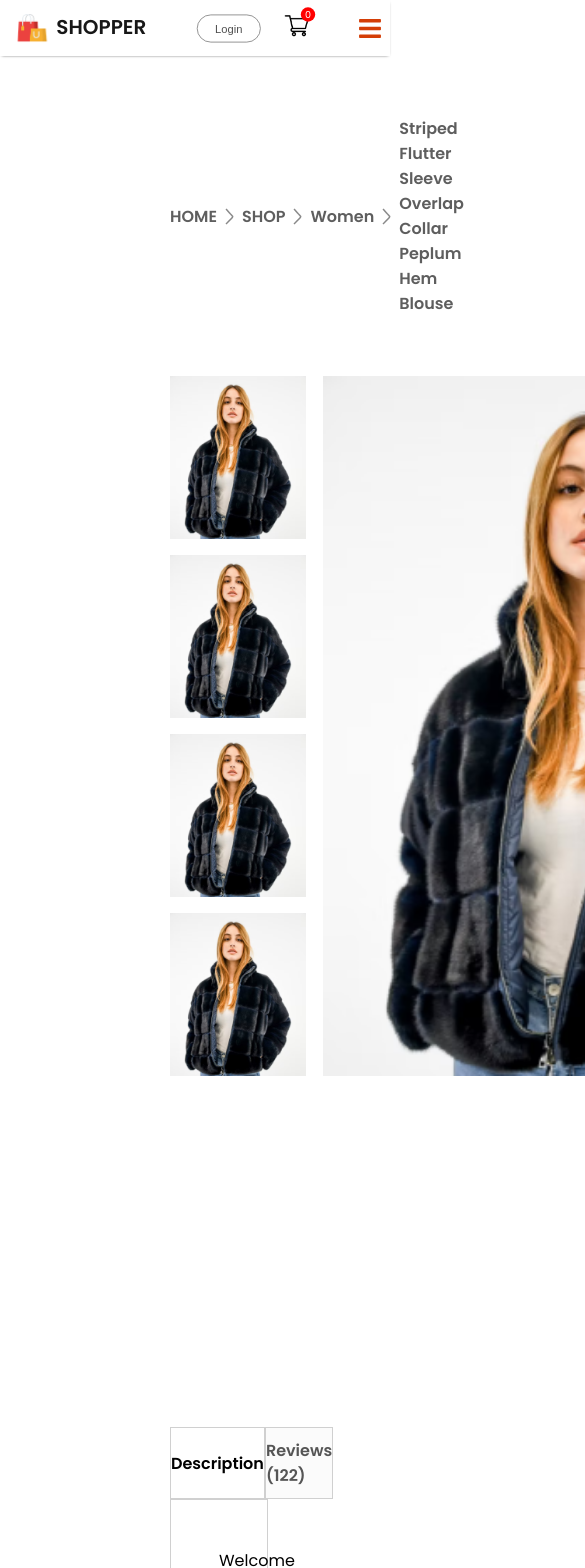
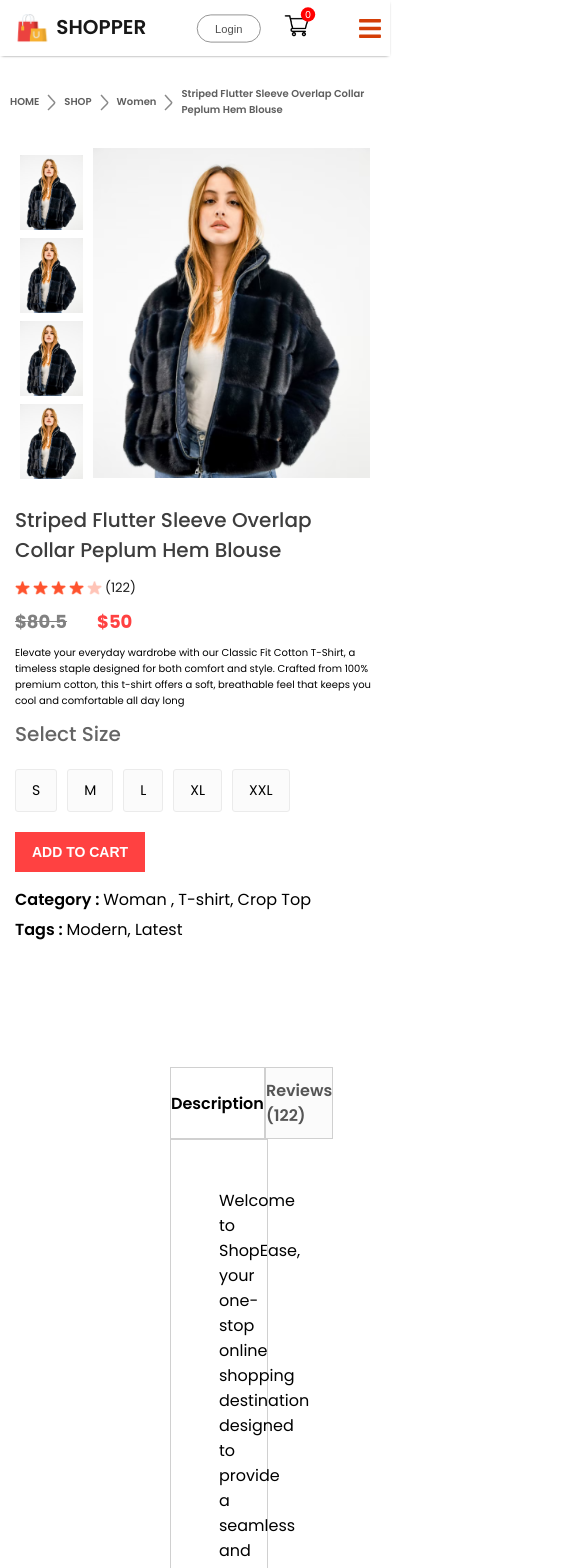
Before and after one commit to hazemmohsen2000/E-commerce, a React (Create React App) app: page /product/1 in a window 390 px wide. Shown: the top 1568 px of the page, 585 px wide, since content can reach past the window. Built offline with nearby package versions, Linux system fonts and the light colour scheme.

Commit message:
product page media queries

```diff
--- a/src/Components/Breadcrums/Breadcrum.css
+++ b/src/Components/Breadcrums/Breadcrum.css
@@ -8,3 +8,26 @@
     margin : 60px 170px ;
     text-transform: capitalize;
 }
+@media(max-width : 1280px){
+    .breadcrum{
+        margin : 30px 50px;
+        font-size: 14px;
+    }
+}
+@media(max-width : 1024px){
+    .breadcrum{
+        margin : 30px 30px;
+        font-size: 13px;
+    }
+}
+@media(max-width : 800px){
+    .breadcrum{
+        margin : 30px 10px;
+        font-size: 12px;
+    }
+}
+@media(max-width : 500px){
+    .breadcrum{
+        font-size: 10px;
+    }
+}
--- a/src/Components/ProductDisplay/Productdisplay.css
+++ b/src/Components/ProductDisplay/Productdisplay.css
@@ -31,7 +31,7 @@
     font-size: 40px;
     font-weight: 700;
 }
-.productdsiplay-right-stars{
+.productdisplay-right-stars{
     display: flex ;
     align-items: center;
     margin-top: 13px;
@@ -94,3 +94,200 @@
 .productdisplay-right-description {
     max-width: 600px;
 }
+@media (max-width : 1280px){
+    .productdisplay{
+         margin : 0px 60px ;
+    }
+   .productdisplay-left{
+    gap: 10px;
+   }
+   .productdisplay-img-list {
+    gap : 10px ;
+   }
+   .productdisplay-img-list img {
+    height: 120px;
+   }
+   .productdisplay-main-img{
+    width : auto ;
+    height : 510px;
+   }
+   .productdisplay-right {
+    margin : 0px 30px ;
+   }
+   .productdisplay-right h1 {
+    font-size: 22px;
+   }
+   .productdisplay-right-stars{
+    gap : 3px ;
+    font-size: 13px;
+   }
+   .productdisplay-right-prices{
+    margin : 10px 0px ;
+    font-size: 18px;
+   }
+   .productdisplay-right-description{
+    font-size : 13px ;
+   }
+   .productdisplay-right-size h1 {
+    margin-top : 20px ;
+   }
+   .productdisplay-right-sizes div {
+    padding : 14px 20px ;
+   }
+   .productdisplay-right button {
+    width : 150px ;
+    padding: 15px 0px;
+    margin-bottom: 20px;
+   }
+   .productdisplay-right-category{
+    margin-top: 5px;
+    font-size: 14px;
+  }
+}
+@media (max-width : 1024px){
+    .productdisplay{
+         margin : 0px 30px ;
+    }
+   .productdisplay-left{
+    gap: 5px;
+   }
+
+   .productdisplay-img-list img {
+    height: 80px;
+   }
+   .productdisplay-main-img{
+    height : 350px;
+   }
+
+   .productdisplay-right h1 {
+    font-size: 18px;
+   }
+   .productdisplay-right-stars img {
+  width: 15px;
+   }
+
+   .productdisplay-right-description{
+    font-size : 12px ;
+   }
+   .productdisplay-right-sizes{
+    margin-top: 10px 0;
+   }
+   .productdisplay-right-sizes div {
+    padding : 10px 16px ;
+    font-size: 12px;
+   }
+   .productdisplay-right button {
+    width : 120px ;
+    padding: 10px 0px;
+    margin-bottom: 10px;
+    font-size: 14px;
+   }
+   .productdisplay-right-category{
+    font-size: 12px;
+  }
+}
+@media (max-width : 800px){
+    .productdisplay{
+         margin : 0px 10px ;
+    }
+   .productdisplay-left{
+    gap: 0px;
+    flex-direction: column-reverse;
+    align-items: center;
+    justify-content: start;
+   }
+
+   .productdisplay-img-list{
+    flex-direction: row;
+    gap: 6px;
+   }
+   .productdisplay-img-list img {
+    height: 70px;
+   }
+   .productdisplay-main-img{
+    height : 300px;
+   }
+
+   .productdisplay-right h1 {
+    font-size: 14px;
+   }
+   .productdisplay-right-stars img {
+     width: 13px;
+   }
+
+   .productdisplay-right-description{
+    font-size : 10px ;
+   }
+   .productdisplay-right-sizes{
+    margin-top: 10px ;
+   }
+   .productdisplay-right-size  h1 {
+    margin-top : 10px ;
+   }
+   .productdisplay-right-sizes div {
+    padding : 4px 11px ;
+   }
+   .productdisplay-right button {
+    width : 100px ;
+
+    font-size: 12px;
+   }
+   .productdisplay-right-category{
+    font-size: 10px;
+  }
+}
+@media (max-width : 500px){
+    .productdisplay{
+        flex-direction: column;
+    }
+   .productdisplay-left{
+    gap: 10px;
+    flex-direction: row;
+    margin : auto ;
+    justify-content: start;
+   }
+
+   .productdisplay-img-list{
+    flex-direction: column;
+    gap: 8px;
+   }
+   .productdisplay-img-list img {
+    height: 75px;
+   }
+   .productdisplay-main-img{
+    height : 330px;
+   }
+   .productdisplay-right {
+    margin : 5px;
+   }
+   .productdisplay-right h1 {
+    font-size: 20px;
+    margin-top : 15px;
+    font-weight: 500;
+   }
+   .productdisplay-right-stars img {
+     width: 15px;
+   }
+
+
+   .productdisplay-right-sizes{
+    gap: 10px;
+    margin : 20px 0px ;
+}
+   .productdisplay-right-size  h1 {
+    margin-top : 10px ;
+   }
+   .productdisplay-right-sizes div {
+    padding : 10px 16px ;
+    font-size: 14px;
+   }
+   .productdisplay-right button {
+    width : 130px ;
+
+   padding : 12px 0px;
+    font-size: 14px;
+   }
+   .productdisplay-right-category{
+    font-size: 16px;
+  }
+}
```
